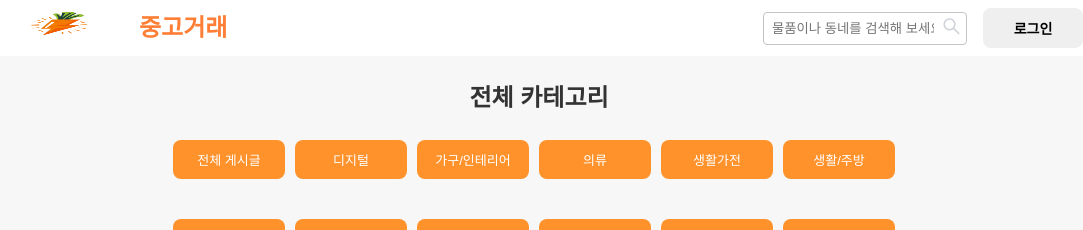
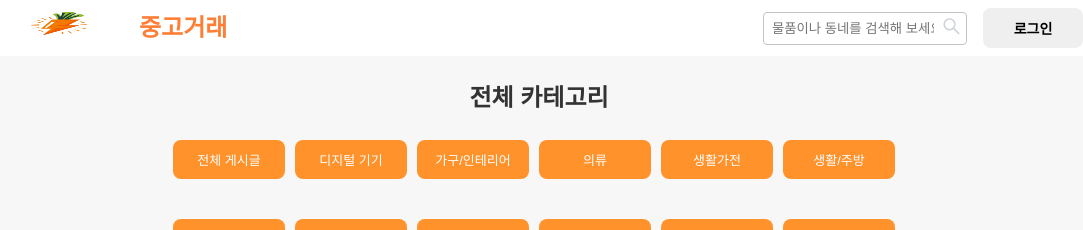
Before and after one commit to bitcamp-jenkins-test/githubaction-test, a React (Create React App) app: page / in a window 1280 px wide. Shown: the top 230 px of the page, without its empty margins (101-1184 px from the left). Built offline with nearby package versions, Linux system fonts and the light colour scheme; no server answers.

Commit message:
GitHub Action Test

```diff
--- a/src/pages/MainPage.jsx
+++ b/src/pages/MainPage.jsx
@@ -44,7 +44,7 @@ export default function MainPage() {
       <CategoryButtonRow>
         <div>
     <CategoryButton onClick={showAllPosts}>전체 게시글</CategoryButton>
-    <CategoryButton onClick={() => setSelectedCategory('DIGITAL')}>디지털</CategoryButton>
+    <CategoryButton onClick={() => setSelectedCategory('DIGITAL')}>디지털 기기</CategoryButton>
     <CategoryButton onClick={() => setSelectedCategory('가구/인테리어')}>가구/인테리어</CategoryButton>
     <CategoryButton onClick={() => setSelectedCategory('의류')}>의류</CategoryButton>
     <CategoryButton onClick={() => setSelectedCategory('생활가전')}>생활가전</CategoryButton>
```
